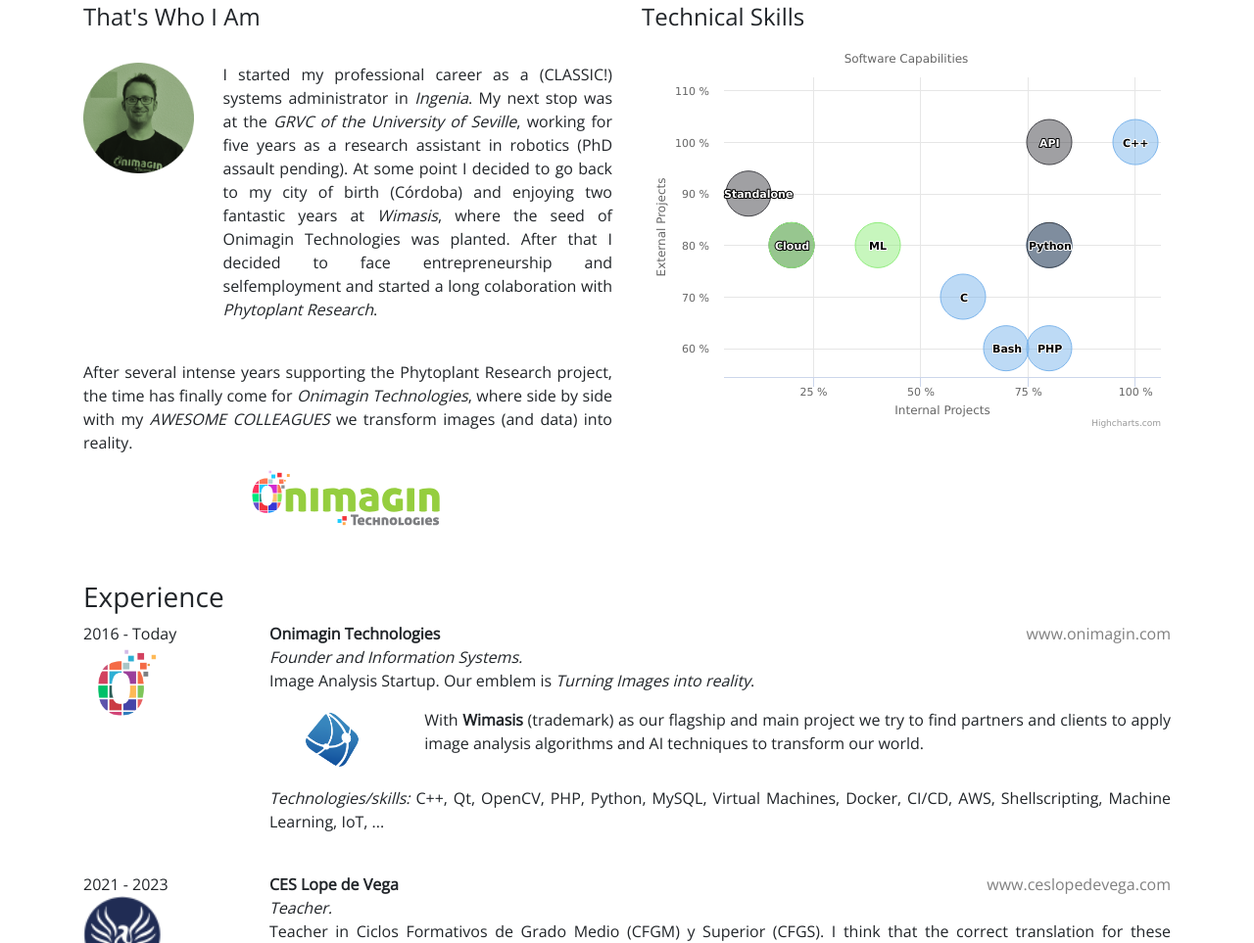
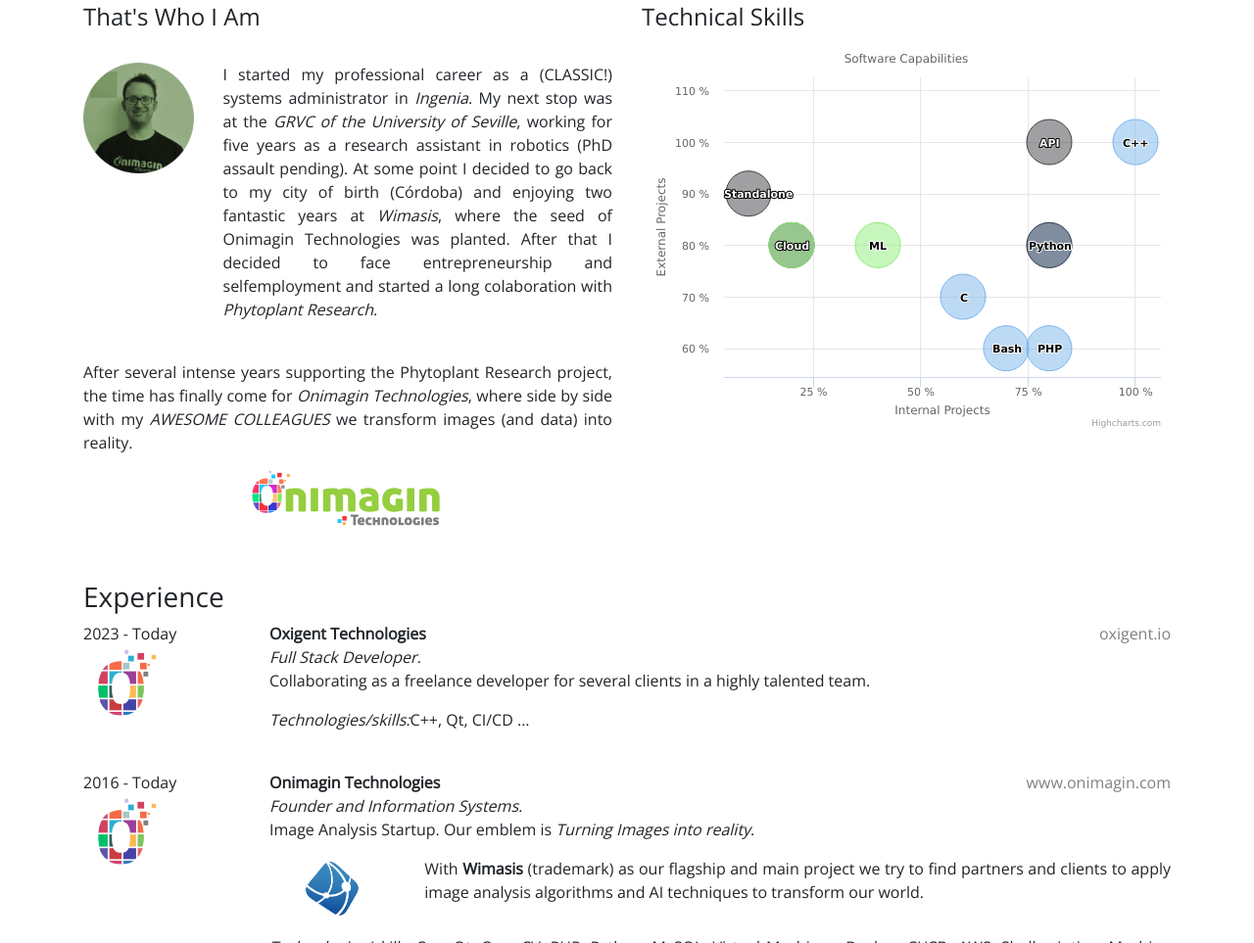
Before and after one commit to DaniTeleco/daniteleco.github.io, a plain HTML site: page index.html in a window 1280 px wide. Shown: the part 198-1161 px from the top of the page at 98% size. Drawn offline with nearby package versions, Linux system fonts and the light colour scheme.

Commit message:
Update index.html

```diff
--- a/index.html
+++ b/index.html
@@ -252,6 +252,27 @@
 <br><br>
 
 <h3>Experience</h3>
+
+<div class="row">
+	<div class="col-md-2">
+		2023 - Today
+		<br>
+		<img class="img-responsive" width="50%" src="assets/images/onimagin_favicon.png" alt="Oxigent Technologies" data-toggle="tooltip" data-placement="top" title="Oxigent Technologies SCA" >
+	</div>
+	<div class="col-md-10">
+		<strong>Oxigent Technologies</strong><a class="float-right" href="https://oxigent.io/" target="_blank" title="Onimagin Technologies SCA">oxigent.io</a><br>
+		<i>Full Stack Developer.</i><br>
+		<p style="text-align:justify;">
+			Collaborating as a freelance developer for several clients in a highly talented team.
+		</p>
+		<p style="text-align:justify;">
+		    <i>Technologies/skills:</i>C++, Qt, CI/CD ...
+		</p>
+	</div>
+</div>
+<br>
+
+
 
 <div class="row">
 	<div class="col-md-2">
```
